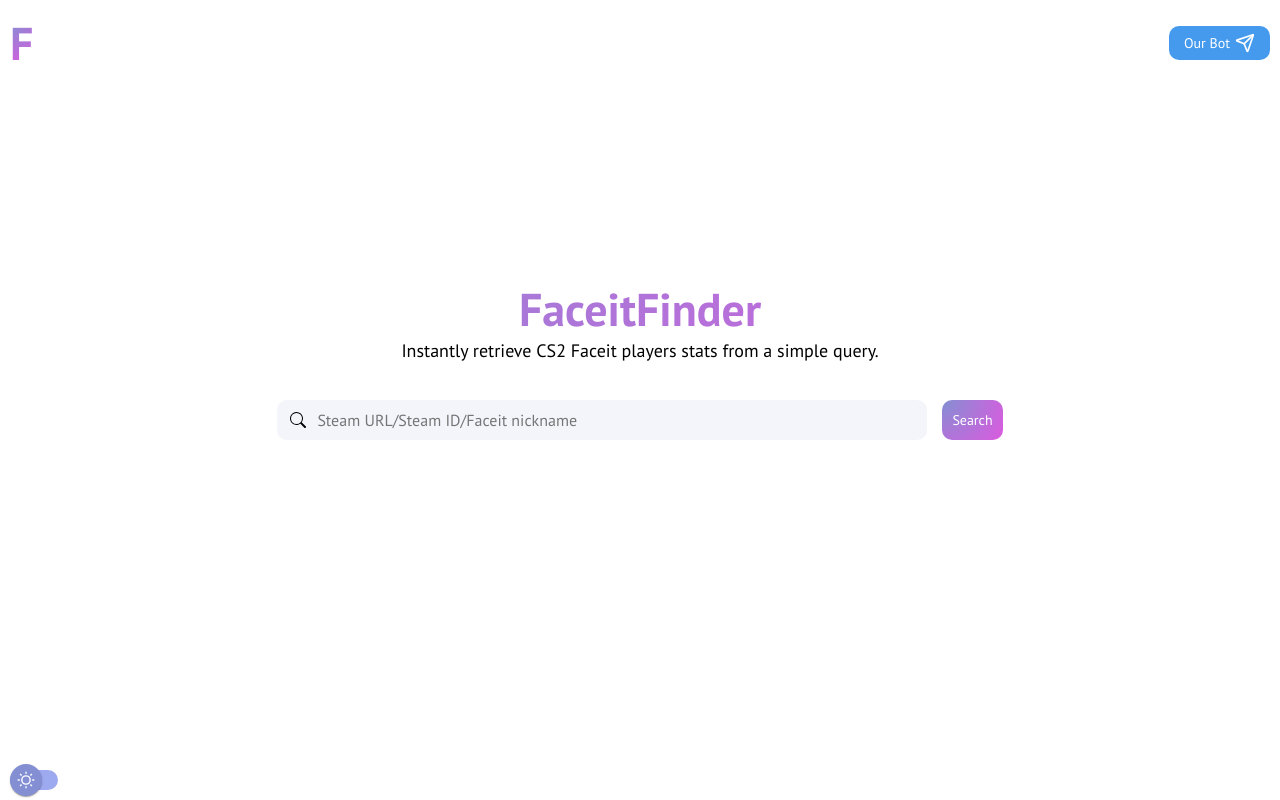
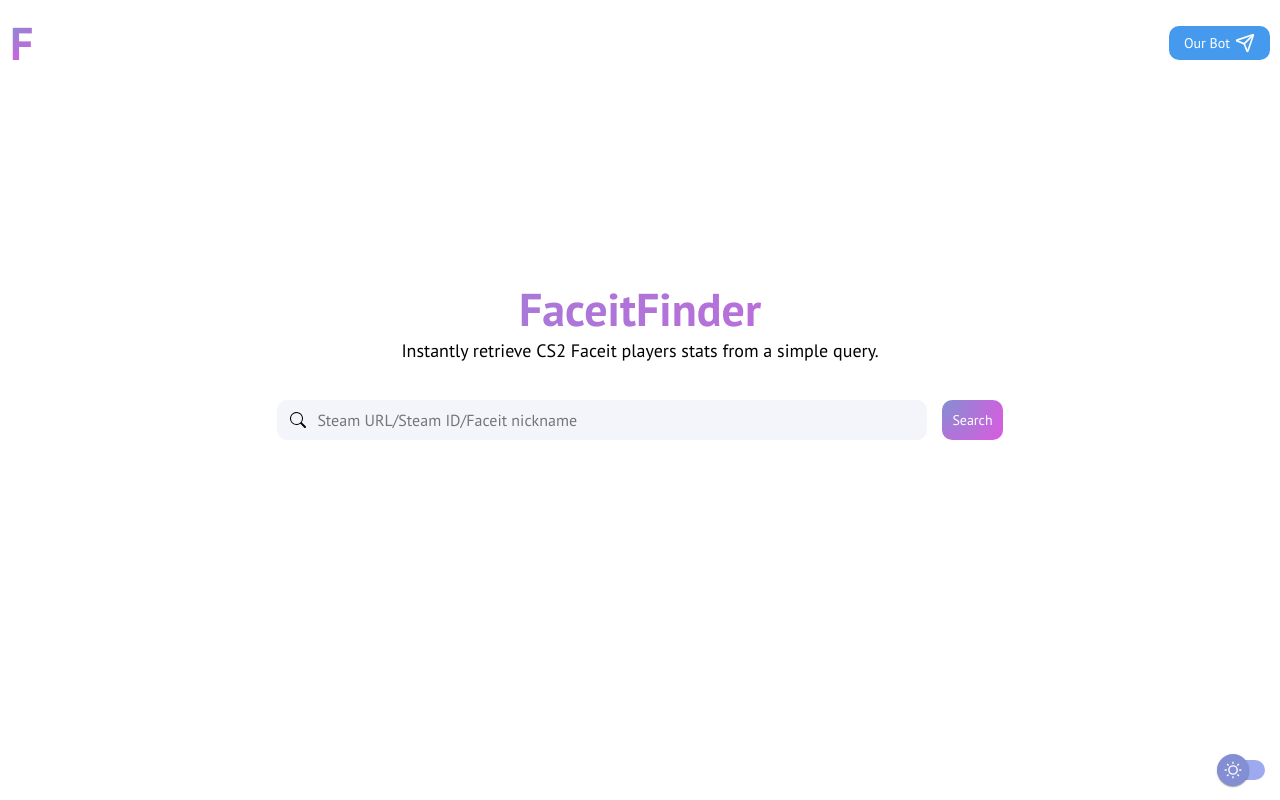
Before and after one commit to prmakk/faceit_finder, a React (Vite) app: page / in a window 1280 px wide. Built offline with nearby package versions, Linux system fonts and the light colour scheme.

Commit message:
styles(theme-switcher): removed to the right side

```diff
--- a/src/components/theme_switcher/index.module.scss
+++ b/src/components/theme_switcher/index.module.scss
@@ -2,8 +2,8 @@
 
 .ui_switch {
     position: fixed;
-    bottom: 10px;
-    left: 10px;
+    bottom: 20px;
+    right: 15px;
     /* switch */
     //--switch-bg: #838fd2;
     --switch-bg: #9daaef;
```
Also changed, not shown: 1 other file (tests, documents, lock files or other folders).
